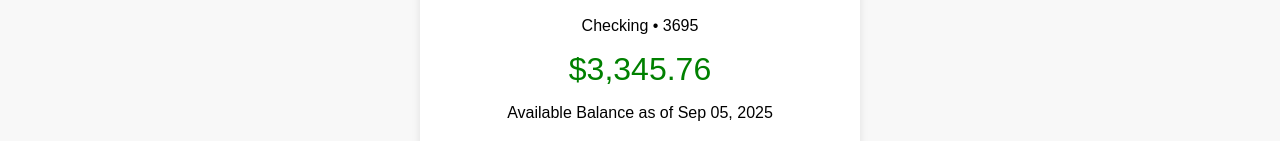
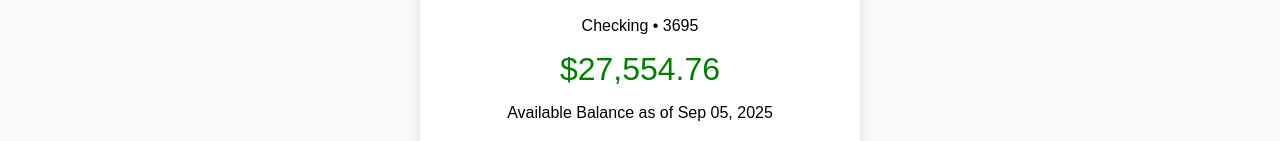
Before and after one commit to Bosox1218/Keybankmockapp, a plain HTML site: page dashboard.html in a window 1280 px wide. Shown: the part 265-406 px from the top of the page. Drawn offline with Linux system fonts and the light colour scheme.

Commit message:
Update dashboard.html

```diff
--- a/dashboard.html
+++ b/dashboard.html
@@ -15,7 +15,7 @@
     <div class="account-box">
         <h2>KeyBank Hassle-Free Account®</h2>
         <p>Checking • 3695</p>
-        <div class="balance">$3,345.76</div>
+        <div class="balance">$27,554.76</div>
         <p>Available Balance as of Sep 05, 2025</p>
         <div class="buttons">
             <a href="update.html">Deposit</a>
```
